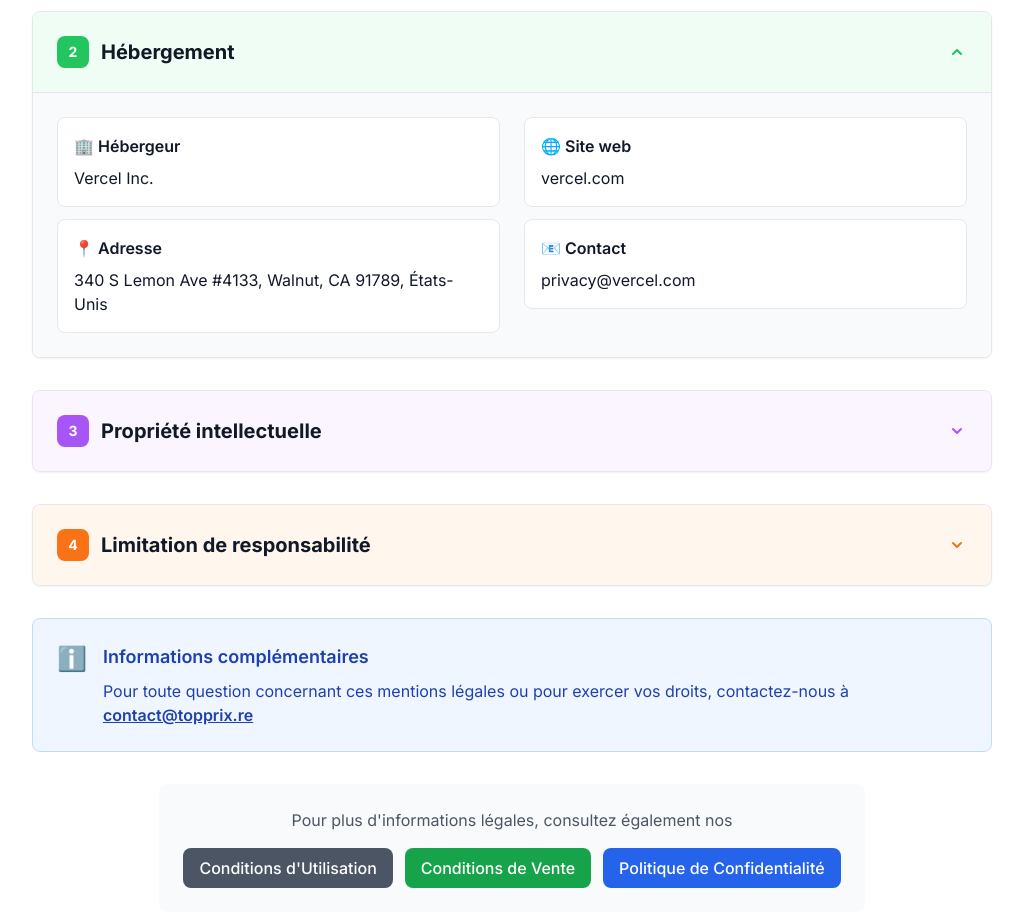
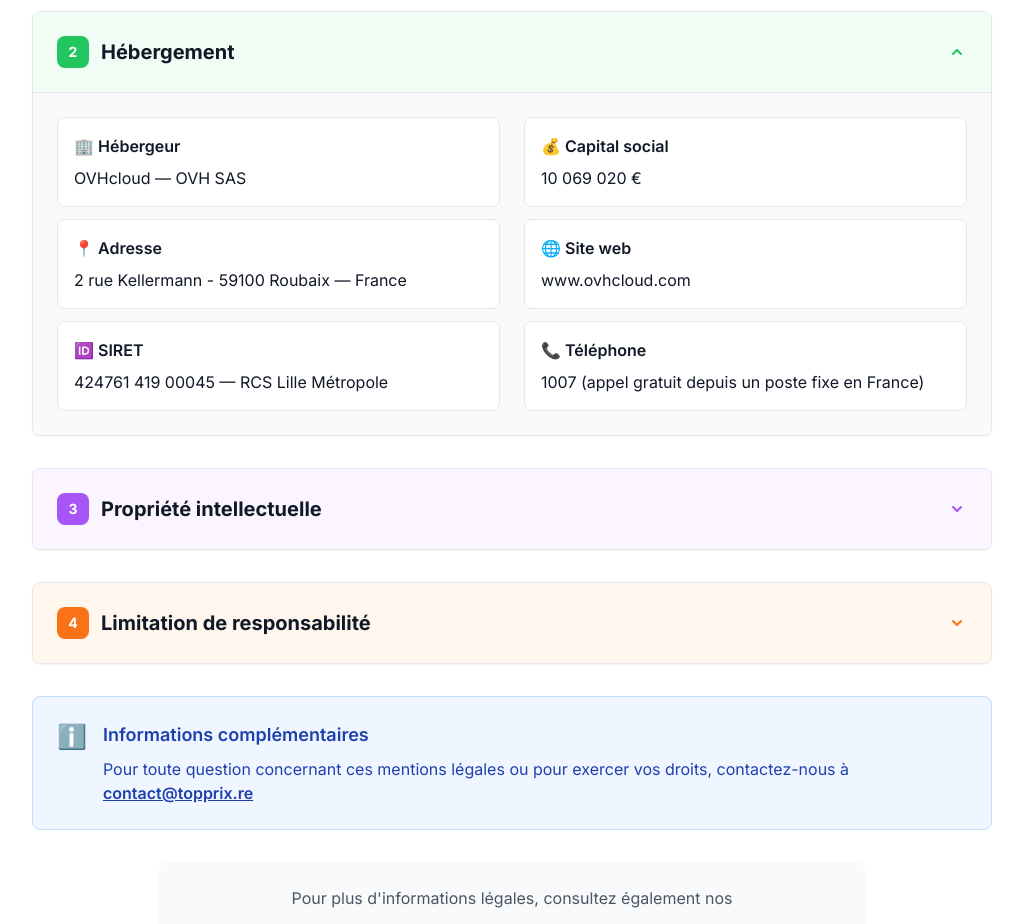
Before and after one commit to abhishek-Rj/Topprix, a React (Vite) app: page /legal-notices in a window 1280 px wide. Shown: the part 1100-2024 px from the top of the page, without its empty margins (128-1151 px from the left). Built offline with nearby package versions, Linux system fonts and the light colour scheme; no server answers.

Commit message:
fix: contact info changes

```diff
--- a/src/pages/ContactUs.tsx
+++ b/src/pages/ContactUs.tsx
@@ -381,7 +381,7 @@
                     Contact partenariat
                   </h4>
                   <a
-                    href="mailto:direction@topprix.re"
+                    href="mailto:fedric@topprix.re"
                     className="inline-flex items-center gap-2 px-6 py-3 bg-orange-600 text-white font-semibold rounded-lg hover:bg-orange-700 transition-colors duration-200"
                   >
                     <svg
@@ -400,7 +400,7 @@
                         clipRule="evenodd"
                       />
                     </svg>
-                    direction@topprix.re
+                    fedric@topprix.re
                   </a>
                 </div>
               </div>
--- a/src/pages/LegalNotices.tsx
+++ b/src/pages/LegalNotices.tsx
@@ -1,9 +1,7 @@
-import { useTranslation } from "react-i18next";
 import { useState } from "react";
 import Footer from "../components/Footer";
 
 export default function LegalNotices() {
-  const { t } = useTranslation();
   const [expandedSections, setExpandedSections] = useState<Set<string>>(
     new Set(["editor", "hosting"])
   );
@@ -186,29 +184,45 @@
                         <p className="font-semibold text-gray-900 mb-2">
                           🏢 Hébergeur
                         </p>
-                        <p className="text-gray-900">Vercel Inc.</p>
+                        <p className="text-gray-900">OVHcloud — OVH SAS</p>
                       </div>
                       <div className="bg-white p-4 rounded-lg border border-gray-200">
                         <p className="font-semibold text-gray-900 mb-2">
                           📍 Adresse
                         </p>
                         <p className="text-gray-900">
-                          340 S Lemon Ave #4133, Walnut, CA 91789, États-Unis
+                          2 rue Kellermann - 59100 Roubaix — France
+                        </p>
+                      </div>
+                      <div className="bg-white p-4 rounded-lg border border-gray-200">
+                        <p className="font-semibold text-gray-900 mb-2">
+                          🆔 SIRET
+                        </p>
+                        <p className="text-gray-900">
+                          424761 419 00045 — RCS Lille Métropole
                         </p>
                       </div>
                     </div>
                     <div className="space-y-3">
                       <div className="bg-white p-4 rounded-lg border border-gray-200">
                         <p className="font-semibold text-gray-900 mb-2">
-                          🌐 Site web
+                          💰 Capital social
                         </p>
-                        <p className="text-gray-900">vercel.com</p>
+                        <p className="text-gray-900">10 069 020 €</p>
                       </div>
                       <div className="bg-white p-4 rounded-lg border border-gray-200">
                         <p className="font-semibold text-gray-900 mb-2">
-                          📧 Contact
+                          🌐 Site web
                         </p>
-                        <p className="text-gray-900">privacy@vercel.com</p>
+                        <p className="text-gray-900">www.ovhcloud.com</p>
+                      </div>
+                      <div className="bg-white p-4 rounded-lg border border-gray-200">
+                        <p className="font-semibold text-gray-900 mb-2">
+                          📞 Téléphone
+                        </p>
+                        <p className="text-gray-900">
+                          1007 (appel gratuit depuis un poste fixe en France)
+                        </p>
                       </div>
                     </div>
                   </div>
```
